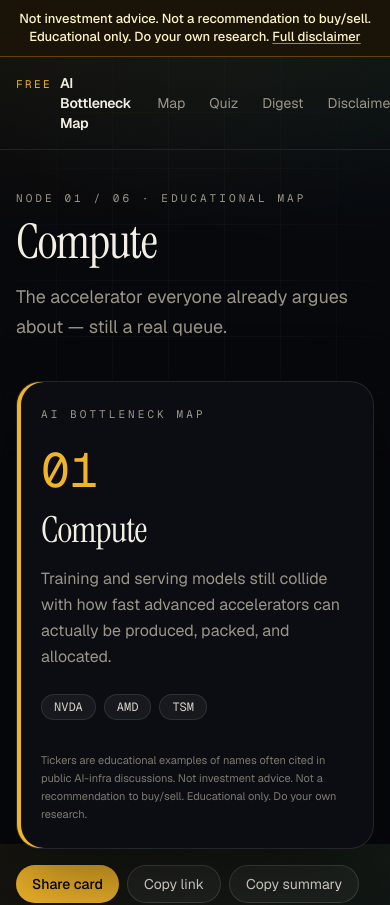
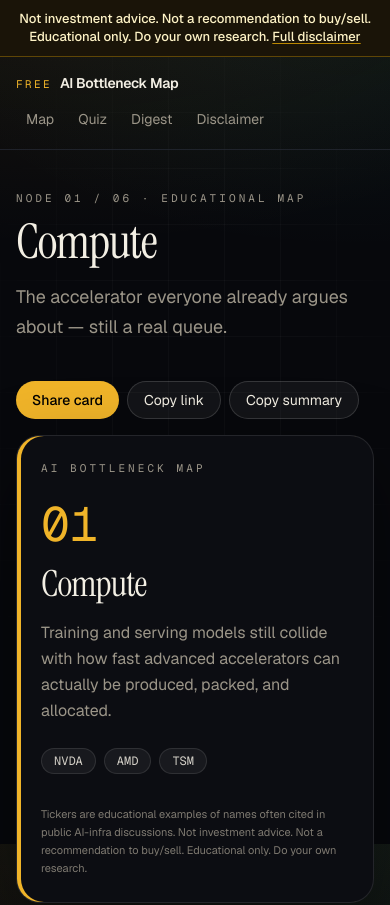
Before and after one commit to sean0007/ai-bottleneck-map, a Next.js app: page /b/compute in a window 390 px wide. Shown: the top 905 px of the page. Built offline with nearby package versions, Linux system fonts and the light colour scheme; no server answers.

Commit message:
Fix mobile header wrap and keep share actions on screen
Stack nav links on small viewports so Disclaimer is not clipped,
and place share/copy controls above the card.

Co-authored-by: sean0007 <sean0007@users.noreply.github.com>

```diff
--- a/app/globals.css
+++ b/app/globals.css
@@ -23,9 +23,11 @@
 
 html {
   color-scheme: dark;
+  overflow-x: hidden;
 }
 
 body {
+  overflow-x: hidden;
   background:
     radial-gradient(1200px 600px at 12% -10%, rgba(240, 180, 41, 0.09), transparent 55%),
     radial-gradient(900px 500px at 90% 0%, rgba(62, 224, 197, 0.06), transparent 50%),
--- a/components/shareable-card.tsx
+++ b/components/shareable-card.tsx
@@ -19,6 +19,11 @@ export function ShareableCard({
 
   return (
     <div className="space-y-4">
+      <div className="flex flex-wrap gap-2">
+        <NativeShare title={`${bottleneck.title} · AI Bottleneck Map`} text={shareText} url={path} />
+        <CopyLink url={path} />
+        <CopyLink url={path} text={shareText} label="Copy summary" />
+      </div>
       <article
         className="relative overflow-hidden rounded-3xl border border-white/10 bg-[#0c0d12] p-6 shadow-[0_30px_80px_rgba(0,0,0,0.45)] sm:p-8"
         style={{ boxShadow: `0 30px 80px rgba(0,0,0,0.45), inset 4px 0 0 ${bottleneck.color}` }}
@@ -53,11 +58,6 @@ export function ShareableCard({
           discussions. {DISCLAIMER_SHORT}
         </p>
       </article>
-      <div className="flex flex-wrap gap-2">
-        <NativeShare title={`${bottleneck.title} · AI Bottleneck Map`} text={shareText} url={path} />
-        <CopyLink url={path} />
-        <CopyLink url={path} text={shareText} label="Copy summary" />
-      </div>
     </div>
   );
 }
--- a/components/site-header.tsx
+++ b/components/site-header.tsx
@@ -10,8 +10,8 @@ const links = [
 export function SiteHeader() {
   return (
     <header className="border-b border-line/80">
-      <div className="mx-auto flex max-w-6xl items-center justify-between gap-4 px-4 py-4">
-        <Link href="/" className="group flex items-baseline gap-2">
+      <div className="mx-auto flex w-full max-w-6xl min-w-0 flex-col gap-3 px-4 py-4 sm:flex-row sm:items-center sm:justify-between">
+        <Link href="/" className="flex shrink-0 items-baseline gap-2">
           <span className="font-mono text-[11px] tracking-[0.22em] text-amber uppercase">
             Free
           </span>
@@ -19,7 +19,7 @@ export function SiteHeader() {
             AI Bottleneck Map
           </span>
         </Link>
-        <nav className="flex items-center gap-1 text-sm text-muted sm:gap-3">
+        <nav className="flex flex-wrap items-center gap-1 text-sm text-muted sm:gap-3">
           {links.map((link) => (
             <Link
               key={link.href}
```
